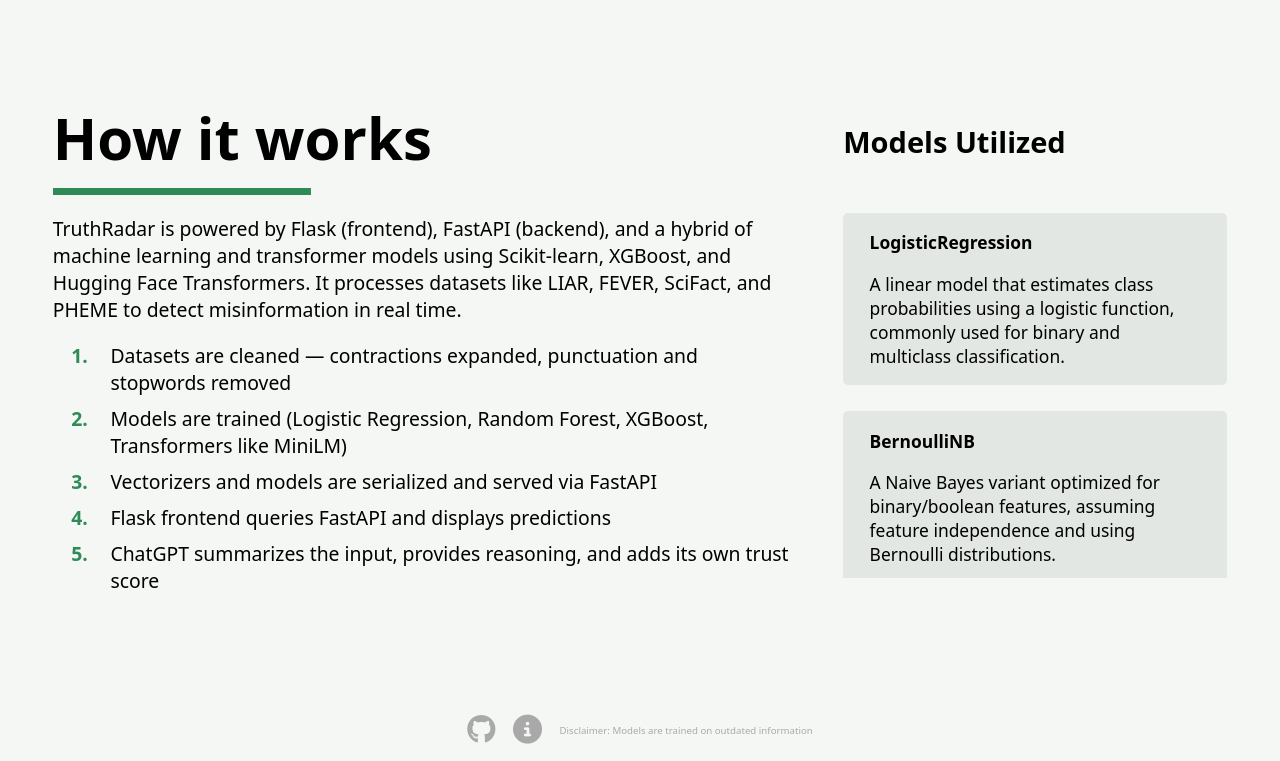
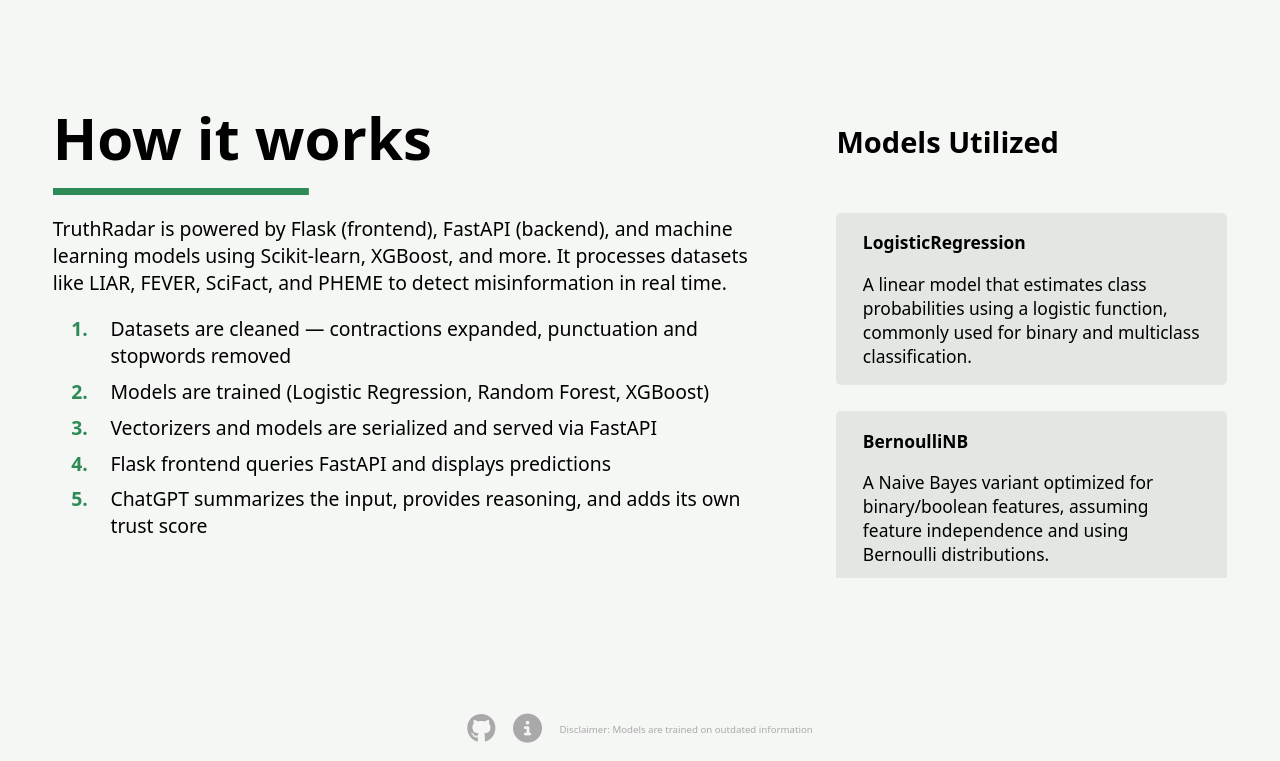
Before and after one commit to meyersa/truthradar, a Flask app: page /info in a window 1280 px wide. Shown: the part 41-802 px from the top of the page. Run offline with Flask 3, Linux system fonts and the light colour scheme; parts of the project's set-up code (start-up, migrations or seed data) failed here and were passed over; some libraries are stand-ins or nearby versions.

Commit message:
Not loading transformers due to size

```diff
--- a/main.py
+++ b/main.py
@@ -117,14 +117,6 @@ def info():
         {
             "name": "SGDClassifier",
             "description": "A linear classifier trained with stochastic gradient descent, efficient for large-scale and streaming datasets."
-        },
-        {
-            "name": "MiniLM",
-            "description": "A distilled transformer model that retains attention-based reasoning while being lightweight for efficient NLP tasks."
-        },
-        {
-            "name": "DistilBERT",
-            "description": "A compressed version of BERT retaining ~97% of its performance while being faster and smaller for language understanding tasks."
         }
     ]
 
--- a/templates/info.html
+++ b/templates/info.html
@@ -3,13 +3,13 @@
   <div class="bannerText">
     <h1>How it works</h1>
     <p>
-      TruthRadar is powered by Flask (frontend), FastAPI (backend), and a hybrid of machine learning and transformer
-      models using Scikit-learn, XGBoost, and Hugging Face Transformers. It processes datasets like LIAR, FEVER,
-      SciFact, and PHEME to detect misinformation in real time.
+      TruthRadar is powered by Flask (frontend), FastAPI (backend), and machine learning models using Scikit-learn,
+      XGBoost, and more. It processes datasets like LIAR, FEVER, SciFact, and PHEME to detect
+      misinformation in real time.
     </p>
     <ol class="workflowList">
       <li>Datasets are cleaned — contractions expanded, punctuation and stopwords removed</li>
-      <li>Models are trained (Logistic Regression, Random Forest, XGBoost, Transformers like MiniLM)</li>
+      <li>Models are trained (Logistic Regression, Random Forest, XGBoost)</li>
       <li>Vectorizers and models are serialized and served via FastAPI</li>
       <li>Flask frontend queries FastAPI and displays predictions</li>
       <li>ChatGPT summarizes the input, provides reasoning, and adds its own trust score</li>
@@ -40,7 +40,6 @@
   }
   .grey-box * {
     font-size: 90%;
-
   }
   .workflowList {
     list-style-position: outside;
```
